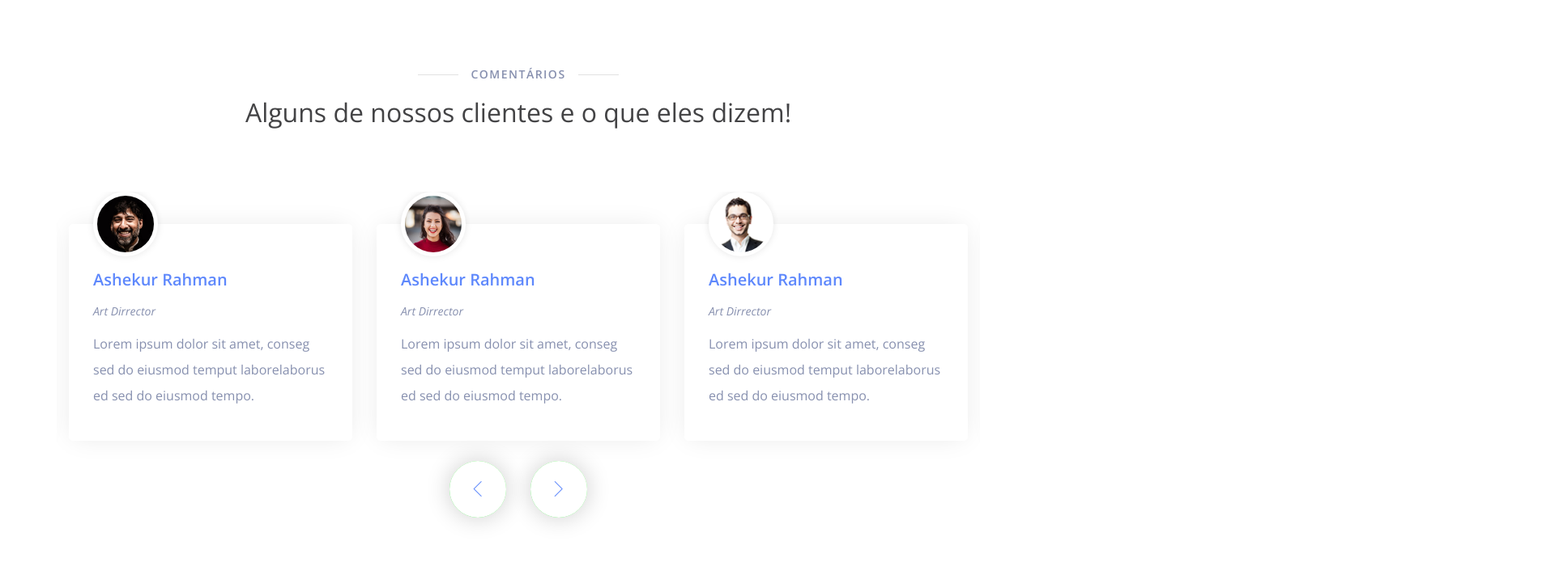
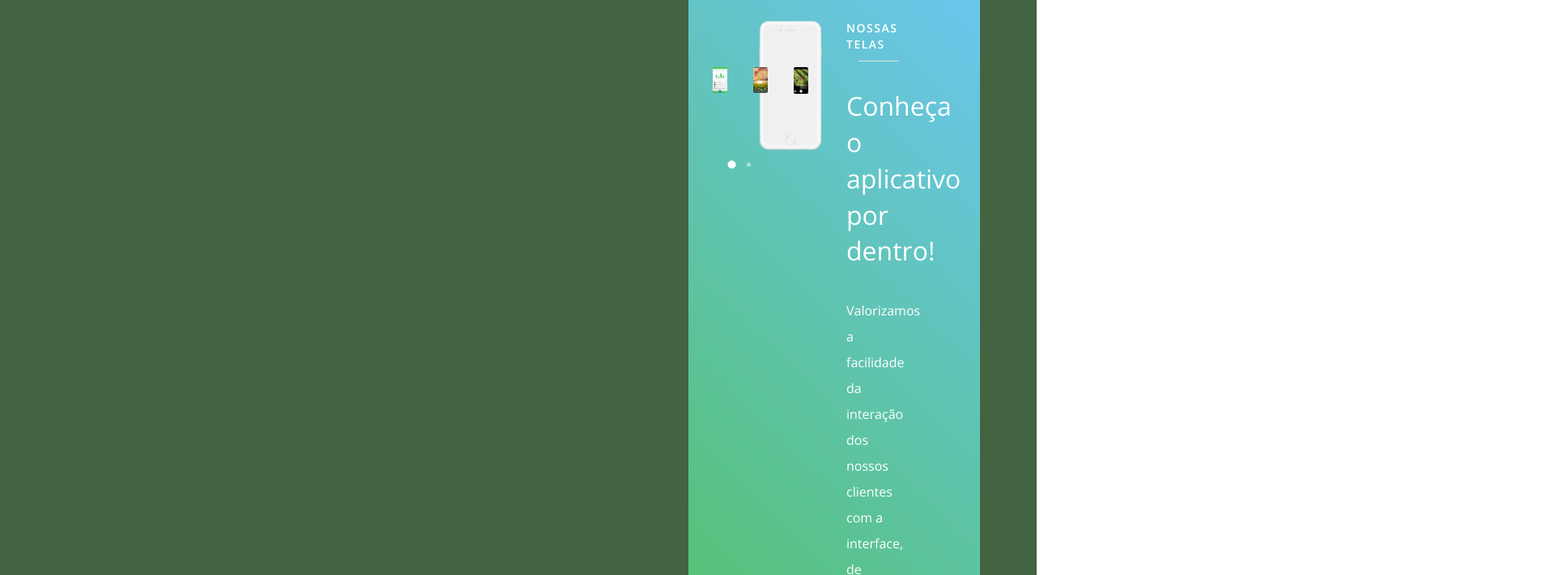
Before and after one commit to gabrielgyns/agroup.github.io, a plain HTML site: page index.html in a window 1280 px wide. Shown: the part 2966-3677 px from the top of the page at 81% size, 1920 px wide, since content can reach past the window. Drawn offline with nearby package versions, Linux system fonts and the light colour scheme.

Commit message:
change of testimonials

```diff
--- a/index.html
+++ b/index.html
@@ -197,80 +197,6 @@
                         <p>Saiba onde comprar a defensiva agrícola na sua região!.</p>
                     </div>
                     <div class="space-60"></div>
-                </div>
-            </div>
-        </div>
-    </section>
-    <!-- Feature-Area-End -->
-    <!-- Testimonial-Area -->
-    <section class="testimonial-area" id="testimonial_page">
-        <div class="container">
-            <div class="row">
-                <div class="col-xs-12">
-                    <div class="page-title text-center">
-                        <h5 class="title">Comentários</h5>
-                        <h3 class="dark-color">Alguns de nossos clientes e o que eles dizem!</h3>
-                        <div class="space-60"></div>
-                    </div>
-                </div>
-            </div>
-            <div class="row">
-                <div class="col-xs-12">
-                    <div class="team-slide">
-                        <div class="team-box">
-                            <div class="team-image">
-                                <img src="images/team-1.png" alt="">
-                            </div>
-                            <h4>Ashekur Rahman</h4>
-                            <h6 class="position">Art Dirrector</h6>
-                            <p>Lorem ipsum dolor sit amet, conseg sed do eiusmod temput laborelaborus ed sed do eiusmod tempo.</p>
-                        </div>
-                        <div class="team-box">
-                            <div class="team-image">
-                                <img src="images/team-2.jpg" alt="">
-                            </div>
-                            <h4>Ashekur Rahman</h4>
-                            <h6 class="position">Art Dirrector</h6>
-                            <p>Lorem ipsum dolor sit amet, conseg sed do eiusmod temput laborelaborus ed sed do eiusmod tempo.</p>
-                        </div>
-                        <div class="team-box">
-                            <div class="team-image">
-                                <img src="images/team-3.jpg" alt="">
-                            </div>
-                            <h4>Ashekur Rahman</h4>
-                            <h6 class="position">Art Dirrector</h6>
-                            <p>Lorem ipsum dolor sit amet, conseg sed do eiusmod temput laborelaborus ed sed do eiusmod tempo.</p>
-                        </div>
-                        <div class="team-box">
-                            <div class="team-image">
-                                <img src="images/team-1.png" alt="">
-                            </div>
-                            <h4>Ashekur Rahman</h4>
-                            <h6 class="position">Art Dirrector</h6>
-                            <p>Lorem ipsum dolor sit amet, conseg sed do eiusmod temput laborelaborus ed sed do eiusmod tempo.</p>
-                        </div>
-                        <div class="team-box">
-                            <div class="team-image">
-                                <img src="images/team-2.jpg" alt="">
-                            </div>
-                            <h4>Ashekur Rahman</h4>
-                            <h6 class="position">Art Dirrector</h6>
-                            <p>Lorem ipsum dolor sit amet, conseg sed do eiusmod temput laborelaborus ed sed do eiusmod tempo.</p>
-                        </div>
-                        <div class="team-box">
-                            <div class="team-image">
-                                <img src="images/team-3.jpg" alt="">
-                            </div>
-                            <h4>Ashekur Rahman</h4>
-                            <h6 class="position">Art Dirrector</h6>
-                            <p>Lorem ipsum dolor sit amet, conseg sed do eiusmod temput laborelaborus ed sed do eiusmod tempo.</p>
-                        </div>
-                    </div>
-                </div>
-            </div>
-        </div>
-    </section>
-    <!-- Testimonial-Area-End -->
     <!-- Gallery-Area -->
     <section class="gallery-area section-padding" id="gallery_page">
         <div class="container-fluid">
```
